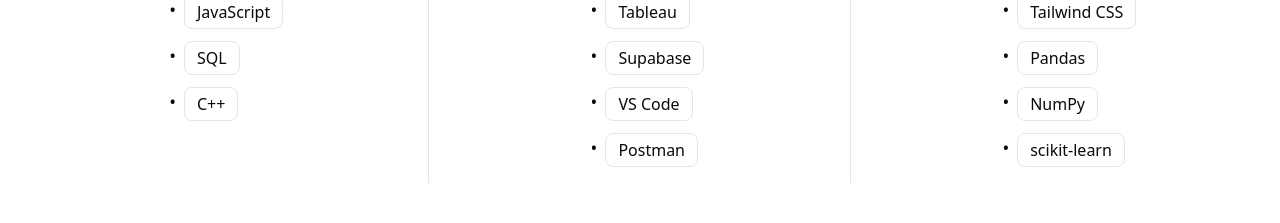
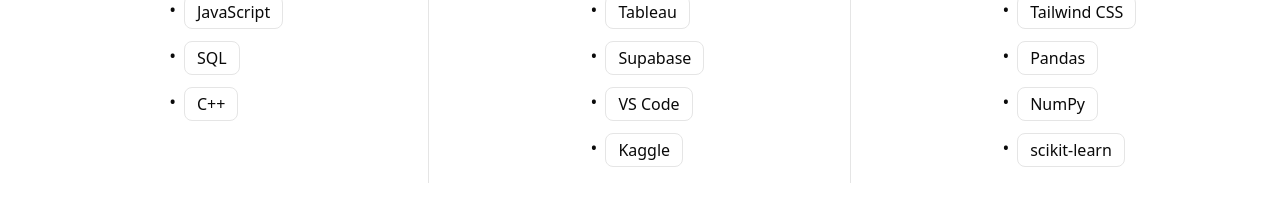
Before and after one commit to ShrinivasanT/ShrinivasanPortfolio, a Next.js app: page / in a window 1280 px wide. Shown: the part 1100-1323 px from the top of the page. Built offline with nearby package versions, Linux system fonts and the light colour scheme; no server answers.

Commit message:
Update Skills.js

```diff
--- a/app/comps/Skills.js
+++ b/app/comps/Skills.js
@@ -8,7 +8,7 @@
 
 const skills = {
   Languages: ["Python", "JavaScript", "SQL", "C++"],
-  Tools: ["Git", "Tableau", "Supabase", "VS Code", "Postman"],
+  Tools: ["Git", "Tableau", "Supabase", "VS Code", "Kaggle"],
   Libraries: ["React", "Tailwind CSS", "Pandas", "NumPy", "scikit-learn"],
 };
 
```
